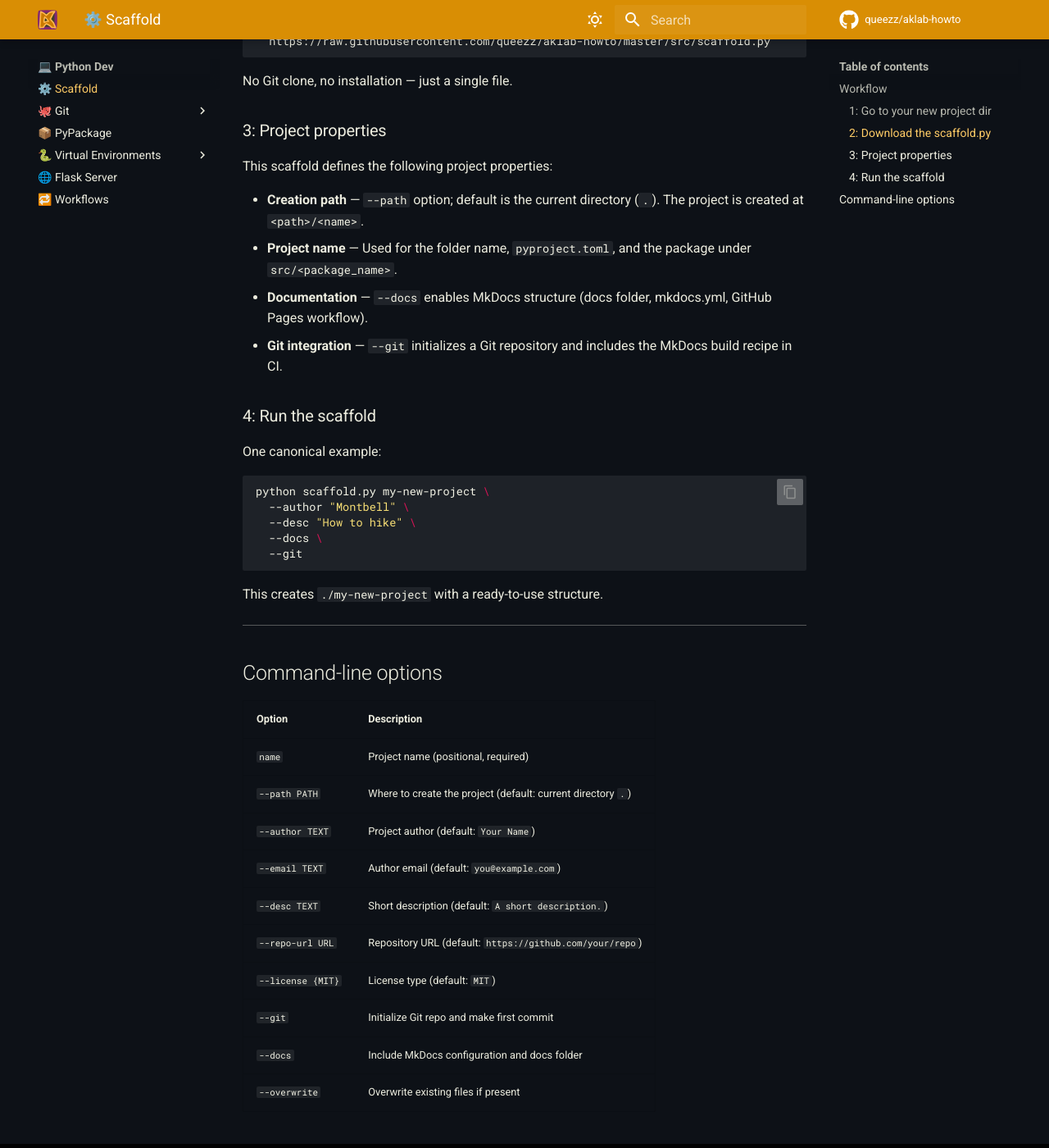
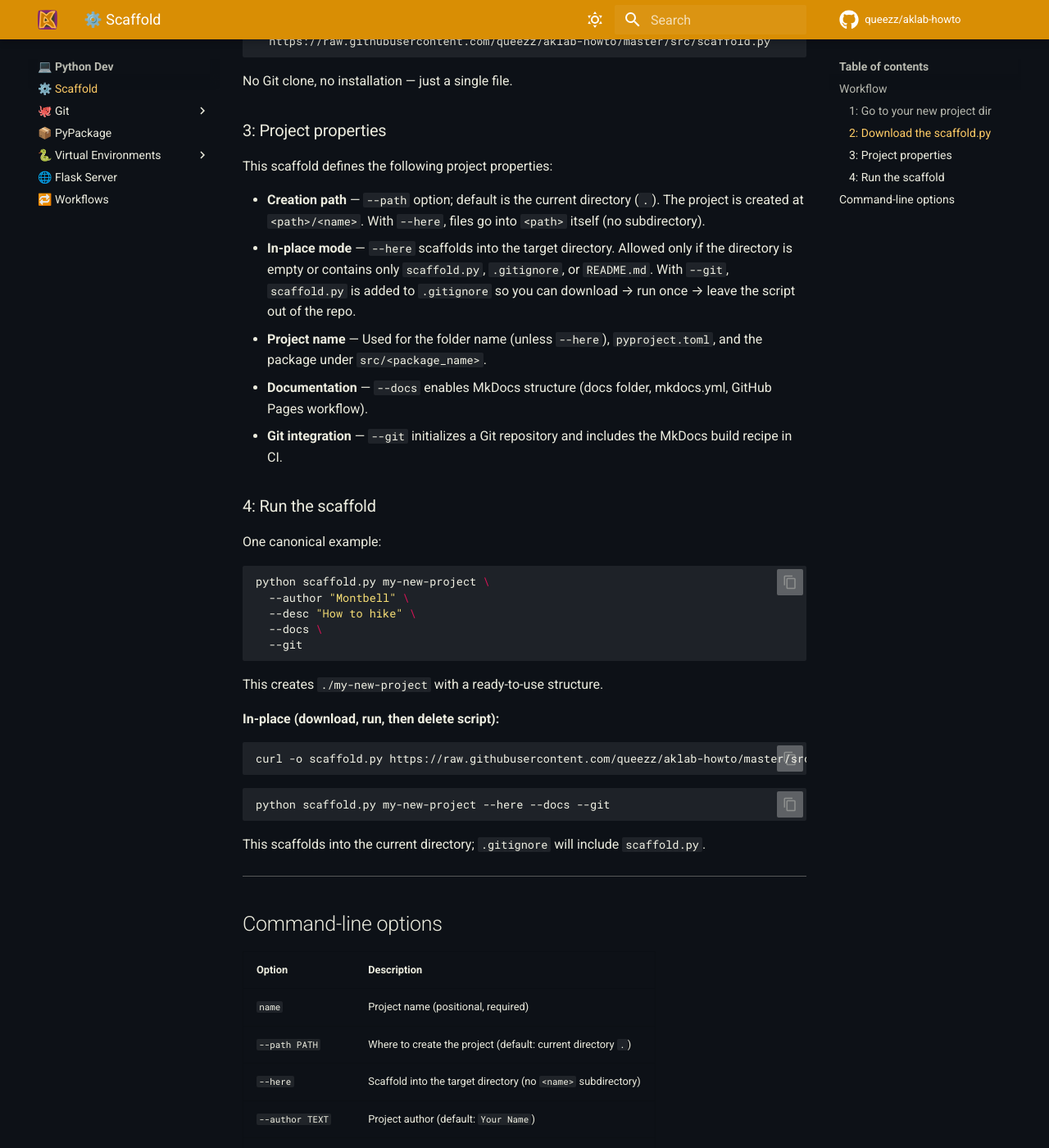
Before and after one commit to queezz/aklab-howto, an MkDocs documentation site: the page built from docs/software/scaffold.md, in a window 1280 px wide and 1400 px high, scrolled down 616 px. Shown: the whole window at 82% size. Built offline with MkDocs 1.6.1 and Material for MkDocs 9.7.7, drawn with Linux system fonts in a browser that asks for light colours; comment, search, counter and statistics services are not loaded.

Commit message:
docs[scaffold] update

````diff
--- a/docs/software/scaffold.md
+++ b/docs/software/scaffold.md
@@ -27,8 +27,9 @@ No Git clone, no installation — just a single file.
 
 This scaffold defines the following project properties:
 
-- **Creation path** — `--path` option; default is the current directory (`.`). The project is created at `<path>/<name>`.
-- **Project name** — Used for the folder name, `pyproject.toml`, and the package under `src/<package_name>`.
+- **Creation path** — `--path` option; default is the current directory (`.`). The project is created at `<path>/<name>`. With `--here`, files go into `<path>` itself (no subdirectory).
+- **In-place mode** — `--here` scaffolds into the target directory. Allowed only if the directory is empty or contains only `scaffold.py`, `.gitignore`, or `README.md`. With `--git`, `scaffold.py` is added to `.gitignore` so you can download → run once → leave the script out of the repo.
+- **Project name** — Used for the folder name (unless `--here`), `pyproject.toml`, and the package under `src/<package_name>`.
 - **Documentation** — `--docs` enables MkDocs structure (docs folder, mkdocs.yml, GitHub Pages workflow).
 - **Git integration** — `--git` initializes a Git repository and includes the MkDocs build recipe in CI.
 
@@ -46,6 +47,18 @@ python scaffold.py my-new-project \
 
 This creates `./my-new-project` with a ready-to-use structure.
 
+**In-place (download, run, then delete script):**
+
+```bash
+curl -o scaffold.py https://raw.githubusercontent.com/queezz/aklab-howto/master/src/scaffold.py
+```
+
+```bash
+python scaffold.py my-new-project --here --docs --git
+```
+
+This scaffolds into the current directory; `.gitignore` will include `scaffold.py`.
+
 ---
 
 ## Command-line options
@@ -54,6 +67,7 @@ This creates `./my-new-project` with a ready-to-use structure.
 |--------|-------------|
 | `name` | Project name (positional, required) |
 | `--path PATH` | Where to create the project (default: current directory `.`) |
+| `--here` | Scaffold into the target directory (no `<name>` subdirectory) |
 | `--author TEXT` | Project author (default: `Your Name`) |
 | `--email TEXT` | Author email (default: `you@example.com`) |
 | `--desc TEXT` | Short description (default: `A short description.`) |
````
